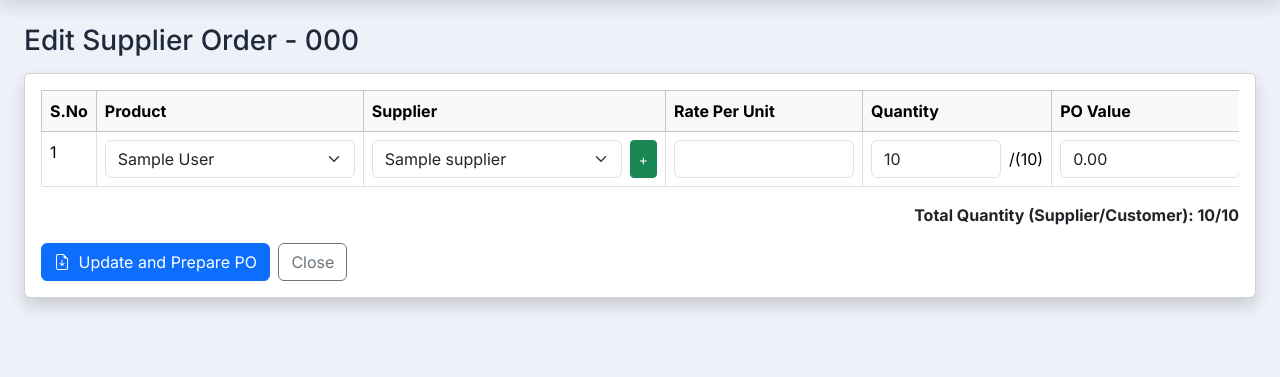
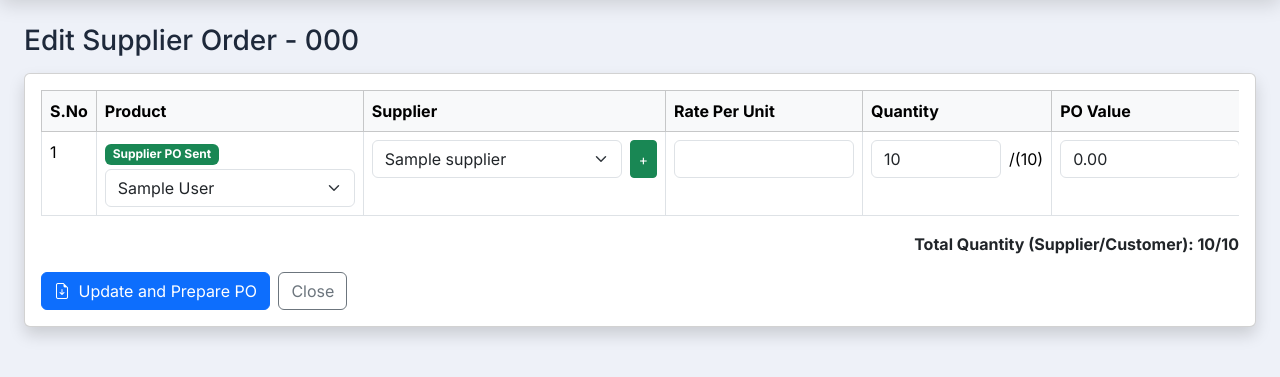
Before and after one commit to DhiviJR/DPR-Tool, a Django app: page /dpr/1/supplier/ in a window 1280 px wide. Shown: the part 61-438 px from the top of the page. Run offline with Django 5.2, Linux system fonts and the light colour scheme; a user stored in the database is signed in; tables that the repository leaves empty hold one stand-in row (values such as "Sample post").

Commit message:
multiple supplier email

```diff
--- a/accounts/views.py
+++ b/accounts/views.py
@@ -1954,6 +1954,14 @@ def dpr_supplier(request, dpr_id):
             str(sp.id): sp.po_number
             for sp in supplier_orders
         }
+        existing_email_states = {
+            str(sp.id): (
+                sp.po_email_sent,
+                sp.customer_product_id,
+                sp.supplier_id,
+            )
+            for sp in supplier_orders
+        }
 
         for i in range(len(product_ids)):
             if not product_ids[i] or not supplier_ids[i]:
@@ -2042,6 +2050,14 @@ def dpr_supplier(request, dpr_id):
             if not po_attachment and existing_id:
                 po_attachment = existing_attachments.get(existing_id)
 
+            previous_email_state = existing_email_states.get(existing_id)
+            preserve_email_sent = bool(
+                previous_email_state
+                and previous_email_state[0]
+                and previous_email_state[1] == customer_product.id
+                and previous_email_state[2] == supplier.id
+            )
+
             SupplierProduct.objects.create(
                 customer_product=customer_product,
                 supplier=supplier,
@@ -2051,7 +2067,8 @@ def dpr_supplier(request, dpr_id):
                 po_validity=po_validities[i] or None,
                 quantity=quantity,
                 po_number=existing_po_numbers.get(existing_id, ''),
-                po_attachment=po_attachment
+                po_attachment=po_attachment,
+                po_email_sent=preserve_email_sent,
             )
 
         _sync_dpr_supplier_qty_ordered(dpr)
@@ -2077,16 +2094,25 @@ def dpr_supplier(request, dpr_id):
 
     groups = defaultdict(list)
     for sp in supplier_orders:
-        po_key = (sp.supplier, sp.po_number or 'PO')
-        groups[po_key].append(sp)
+        groups[sp.supplier].append(sp)
+
+    for sp in supplier_orders:
+        sp.show_supplier_email_action = False
 
     po_data_list = []
-    for (supplier, po_number), items in groups.items():
+    for group_index, (supplier, items) in enumerate(groups.items()):
+        po_number = items[0].po_number or 'PO'
+        first_item = items[0]
+        first_item.show_supplier_email_action = True
+        first_item.email_group_index = group_index
+        first_item.email_group_product_count = len(items)
         po_data_list.append({
             'supplier_id': supplier.id,
             'po_number': po_number,
             'supplier_name': supplier.supplier_name,
             'supplier_email': supplier.email or '',
+            'combined_supplier': True,
+            'product_count': len(items),
             'default_subject': f"Purchase Order - {po_number} from Metrology Engineering Solutions",
             'default_body': (
                 f"Dear Sir/Madam,\n\n"
@@ -2104,28 +2130,6 @@ def dpr_supplier(request, dpr_id):
         (sp.po_number or '').startswith('SPO-')
         for sp in supplier_orders
     )
-    supplier_product_email_data = []
-    for sp in supplier_orders:
-        po_number = sp.po_number or 'PO'
-        supplier_product_email_data.append({
-            'supplier_product_id': sp.id,
-            'supplier_id': sp.supplier_id,
-            'po_number': po_number,
-            'product_name': sp.customer_product.product_name,
-            'supplier_name': sp.supplier.supplier_name,
-            'supplier_email': sp.supplier.email or '',
-            'default_subject': (
-                f"Purchase Order - {po_number} - {sp.customer_product.product_name}"
-            ),
-            'default_body': (
-                f"Dear Sir/Madam,\n\n"
-                f"Greetings from Metrology Engineering Solutions.\n\n"
-                f"Please find the attached Purchase Order ({po_number}) for "
-                f"{sp.customer_product.product_name}.\n\n"
-                f"Kindly acknowledge receipt and confirm the delivery date.\n\n"
-                f"Thank you,\nMetrology Engineering Solutions"
-            ),
-        })
 
     context = {
         'dpr': dpr,
@@ -2141,7 +2145,6 @@ def dpr_supplier(request, dpr_id):
         'has_supplier_emails': has_supplier_emails,
         'missing_email_suppliers': missing_email_suppliers,
         'po_data_list': po_data_list,
-        'supplier_product_email_data': supplier_product_email_data,
         'all_same_supplier': all_same_supplier,
         'po_prepared': po_prepared,
     }
@@ -3788,13 +3791,15 @@ def generate_supplier_po(request, dpr_id):
     supplier_ids = supplier_products.values_list('supplier_id', flat=True).distinct()
     for supplier_id in supplier_ids:
         generated_po_number = (
-            f'SPO-{po_date:%Y%m%d}-{dpr.id:04d}-{supplier_id:04d}'
+            supplier_products.filter(
+                supplier_id=supplier_id,
+                po_number__startswith='SPO-',
+            ).values_list('po_number', flat=True).first()
+            or f'SPO-{po_date:%Y%m%d}-{dpr.id:04d}-{supplier_id:04d}'
         )
         supplier_products.filter(
             supplier_id=supplier_id,
-        ).exclude(
-            po_number__startswith='SPO-',
-        ).update(
+        ).exclude(po_number=generated_po_number).update(
             po_number=generated_po_number,
             po_date=po_date,
         )
@@ -3810,16 +3815,19 @@ def generate_supplier_po(request, dpr_id):
         request.POST.get('supplier_product_id')
         or request.GET.get('supplier_product_id')
     )
+    preview_combined_supplier = (
+        request.POST.get('combined_supplier') == '1'
+        or request.GET.get('combined_supplier') == '1'
+    )
     if preview_supplier_id and preview_po_number:
         try:
             supplier = Supplier.objects.get(pk=preview_supplier_id)
         except Supplier.DoesNotExist:
             raise Http404
-        preview_items = supplier_products.filter(
-            supplier=supplier,
-            po_number=preview_po_number,
-        )
-        if preview_supplier_product_id:
+        preview_items = supplier_products.filter(supplier=supplier)
+        if not preview_combined_supplier:
+            preview_items = preview_items.filter(po_number=preview_po_number)
+        if preview_supplier_product_id and not preview_combined_supplier:
             preview_items = preview_items.filter(pk=preview_supplier_product_id)
         items = list(preview_items)
         if items:
@@ -3835,16 +3843,16 @@ def generate_supplier_po(request, dpr_id):
             response['Content-Disposition'] = f'inline; filename="{filename}"'
             return response
 
-    # Group supplier products by (supplier, po_number)
+    # Group all products into one PO per supplier.
     from collections import defaultdict
     groups = defaultdict(list)
     for sp in supplier_products:
-        po_key = (sp.supplier, sp.po_number or 'PO')
-        groups[po_key].append(sp)
+        groups[sp.supplier].append(sp)
 
     if len(groups) == 1:
-        # Only one PO, return it directly as a PDF
-        (supplier, po_number), items = list(groups.items())[0]
+        # Only one supplier PO, return it directly as a PDF.
+        supplier, items = list(groups.items())[0]
+        po_number = items[0].po_number or 'PO'
         pdf_buffer = _build_single_po_pdf_buffer(dpr, supplier, items)
 
         safe_po_num = re.sub(r'[^a-zA-Z0-9_\-]', '_', po_number)
@@ -3856,7 +3864,8 @@ def generate_supplier_po(request, dpr_id):
         # Multiple POs, package into a ZIP
         archive = BytesIO()
         with ZipFile(archive, 'w', ZIP_DEFLATED) as zip_file:
-            for (supplier, po_number), items in groups.items():
+            for supplier, items in groups.items():
+                po_number = items[0].po_number or 'PO'
                 pdf_buffer = _build_single_po_pdf_buffer(dpr, supplier, items)
                 safe_po_num = re.sub(r'[^a-zA-Z0-9_\-]', '_', po_number)
                 safe_supplier_name = re.sub(r'[^a-zA-Z0-9_\-]', '_', supplier.supplier_name)
@@ -3890,6 +3899,7 @@ def send_supplier_po_email(request, dpr_id):
         supplier_id = request.POST.get('supplier_id')
         po_number = request.POST.get('po_number')
         supplier_product_id = request.POST.get('supplier_product_id')
+        combined_supplier = request.POST.get('combined_supplier') == '1'
         supplier_email = request.POST.get('supplier_email', '').strip()
         email_subject = request.POST.get('email_subject', '').strip()
         email_body = request.POST.get('email_body', '').strip()
@@ -3919,11 +3929,10 @@ def send_supplier_po_email(request, dpr_id):
             messages.error(request, 'Selected supplier does not exist.')
             return redirect('dpr_supplier', dpr_id=dpr_id)
 
-        email_items = supplier_products.filter(
-            supplier=supplier,
-            po_number=po_number,
-        )
-        if supplier_product_id:
+        email_items = supplier_products.filter(supplier=supplier)
+        if not combined_supplier:
+            email_items = email_items.filter(po_number=po_number)
+        if supplier_product_id and not combined_supplier:
             email_items = email_items.filter(pk=supplier_product_id)
         items = list(email_items)
         if not items:
@@ -3955,24 +3964,27 @@ def send_supplier_po_email(request, dpr_id):
                 )
 
             email.send(fail_silently=False)
+            SupplierProduct.objects.filter(
+                pk__in=[item.pk for item in items]
+            ).update(po_email_sent=True)
             messages.success(request, f"PO email sent successfully to: {supplier.supplier_name} ({', '.join(supplier_emails)})")
         except Exception as exc:
             messages.error(request, f"Failed to send email for {supplier.supplier_name}: {exc}")
 
         return redirect('dpr_supplier', dpr_id=dpr_id)
 
-    # Group supplier products by (supplier, po_number)
+    # Group all products into one email attachment per supplier.
     from collections import defaultdict
     groups = defaultdict(list)
     for sp in supplier_products:
-        po_key = (sp.supplier, sp.po_number or 'PO')
-        groups[po_key].append(sp)
+        groups[sp.supplier].append(sp)
 
     sent_emails = []
     missing_emails = []
     failed_emails = []
 
-    for (supplier, po_number), items in groups.items():
+    for supplier, items in groups.items():
+        po_number = items[0].po_number or 'PO'
         if not supplier.email:
             missing_emails.append(supplier.supplier_name)
             continue
@@ -3999,6 +4011,9 @@ def send_supplier_po_email(request, dpr_id):
             filename = f"{safe_po_num}.pdf"
             email.attach(filename, pdf_buffer.getvalue(), 'application/pdf')
             email.send(fail_silently=False)
+            SupplierProduct.objects.filter(
+                pk__in=[item.pk for item in items]
+            ).update(po_email_sent=True)
 
             sent_emails.append(f"{supplier.supplier_name} ({supplier.email})")
         except Exception as exc:
--- a/products/models.py
+++ b/products/models.py
@@ -100,6 +100,7 @@ class SupplierProduct(models.Model):
     po_number = models.CharField(max_length=100)
 
     po_attachment = models.FileField(upload_to='supplier_po/', blank=True, null=True)
+    po_email_sent = models.BooleanField(default=False)
     quantity_received = models.IntegerField(default=0)
     quantity_not_ok = models.IntegerField(default=0)
     not_ok_reason = models.TextField(blank=True, null=True)
--- a/templates/supplier_order.html
+++ b/templates/supplier_order.html
@@ -43,6 +43,11 @@
                 <td>{{ forloop.counter }}</td>
                 <td>
                   <input type="hidden" name="supplier_product_id[]" value="{{ sp.id }}">
+                  {% if sp.po_email_sent %}
+                  <div class="mb-1">
+                    <span class="badge bg-success">Supplier PO Sent</span>
+                  </div>
+                  {% endif %}
                   <select name="product[]" class="form-select product-select" style="min-width: 250px;" required>
                     <option value="">Select</option>
                     {% for p in products %}
@@ -75,12 +80,12 @@
                 <td><input type="date" name="po_validity[]" class="form-control po-validity-input" required></td>
                 <td>
                   <button type="button" class="btn btn-danger btn-sm removeRow">X</button>
-                  {% if is_edit and po_prepared and not all_same_supplier %}
+                  {% if is_edit and po_prepared and not all_same_supplier and sp.show_supplier_email_action %}
                   <button type="button"
                           class="btn btn-info btn-sm ms-1 rowSendMailBtn"
-                          data-email-index="{{ forloop.counter0 }}"
+                          data-email-index="{{ sp.email_group_index }}"
                           {% if not sp.supplier.email %}disabled title="Supplier email is missing"{% endif %}>
-                    <i class="bi bi-envelope"></i> Send Email
+                    <i class="bi bi-envelope"></i> Send Email{% if sp.email_group_product_count > 1 %} ({{ sp.email_group_product_count }} Products){% endif %}
                   </button>
                   {% endif %}
                 </td>
@@ -184,12 +189,10 @@
 {{ rfq_rate_map|json_script:'rfq-rate-map' }}
 {{ product_default_rate_map|json_script:'product-default-rate-map' }}
 {{ po_data_list|json_script:"po-email-data" }}
-{{ supplier_product_email_data|json_script:"supplier-product-email-data" }}
 <script>
 const rfqRateMap = JSON.parse(document.getElementById('rfq-rate-map').textContent);
 const productDefaultRateMap = JSON.parse(document.getElementById('product-default-rate-map').textContent);
 const poEmailData = JSON.parse(document.getElementById('po-email-data').textContent || '[]');
-const supplierProductEmailData = JSON.parse(document.getElementById('supplier-product-email-data').textContent || '[]');
 
 function getNextRowIndex() {
   return document.querySelectorAll('#supplierTable tbody tr').length;
@@ -575,13 +578,15 @@ if (generatePoBtn && supplierOrderForm) {
 
 sendMailBtn?.addEventListener('click', function() {
   if (sendMailBtn.disabled) return;
-  openSupplierPoEmailModal();
+  if (poEmailData.length > 0) {
+    openSupplierPoEmailModal({ ...poEmailData[0], combined_supplier: true });
+  }
 });
 
 document.querySelectorAll('.rowSendMailBtn').forEach(function(button) {
   button.addEventListener('click', function() {
     if (button.disabled) return;
-    const emailData = supplierProductEmailData[Number(button.dataset.emailIndex)];
+    const emailData = poEmailData[Number(button.dataset.emailIndex)];
     if (emailData) {
       openSupplierPoEmailModal(emailData);
     }
@@ -625,6 +630,7 @@ function populateEmailModalFields(po) {
   document.getElementById('emailSupplierId').value = po.supplier_id;
   document.getElementById('emailPoNumber').value = po.po_number;
   document.getElementById('emailSupplierProductId').value = po.supplier_product_id || '';
+  document.getElementById('emailCombinedSupplier').value = po.combined_supplier ? '1' : '';
   document.getElementById('supplierEmailField').value = po.supplier_email || '';
   document.getElementById('supplierEmailSubject').value = po.default_subject || '';
   document.getElementById('supplierEmailBody').value = po.default_body || '';
@@ -634,16 +640,21 @@ function populateEmailModalFields(po) {
   note.textContent = `PO PDF${productLabel} for ${po.supplier_name} (${po.po_number}) will be attached automatically.`;
 }
 
-document.getElementById('previewSupplierAttachmentBtn')?.addEventListener('click', function() {
+document.addEventListener('click', function(e) {
+  if (!e.target.closest('#previewSupplierAttachmentBtn')) return;
   const supplierId = document.getElementById('emailSupplierId').value;
   const poNumber = document.getElementById('emailPoNumber').value;
   const supplierProductId = document.getElementById('emailSupplierProductId').value;
+  const combinedSupplier = document.getElementById('emailCombinedSupplier').value;
   if (!supplierId || !poNumber) return;
 
   const dprId = "{{ dpr.id }}";
   const params = new URLSearchParams({ supplier_id: supplierId, po_number: poNumber });
   if (supplierProductId) {
     params.set('supplier_product_id', supplierProductId);
+  }
+  if (combinedSupplier) {
+    params.set('combined_supplier', '1');
   }
   window.open(`/dpr/${dprId}/generate-po/?${params.toString()}`, '_blank');
 });
@@ -709,6 +720,7 @@ document.getElementById('previewSupplierAttachmentBtn')?.addEventListener('click
             <input type="hidden" name="supplier_id" id="emailSupplierId">
             <input type="hidden" name="po_number" id="emailPoNumber">
             <input type="hidden" name="supplier_product_id" id="emailSupplierProductId">
+            <input type="hidden" name="combined_supplier" id="emailCombinedSupplier">
 
             <div class="col-md-6">
               <label class="form-label fw-bold">Supplier Email(s) *</label>
```
Also changed, not shown: products/migrations/0016_supplierproduct_po_email_sent.py (added).
